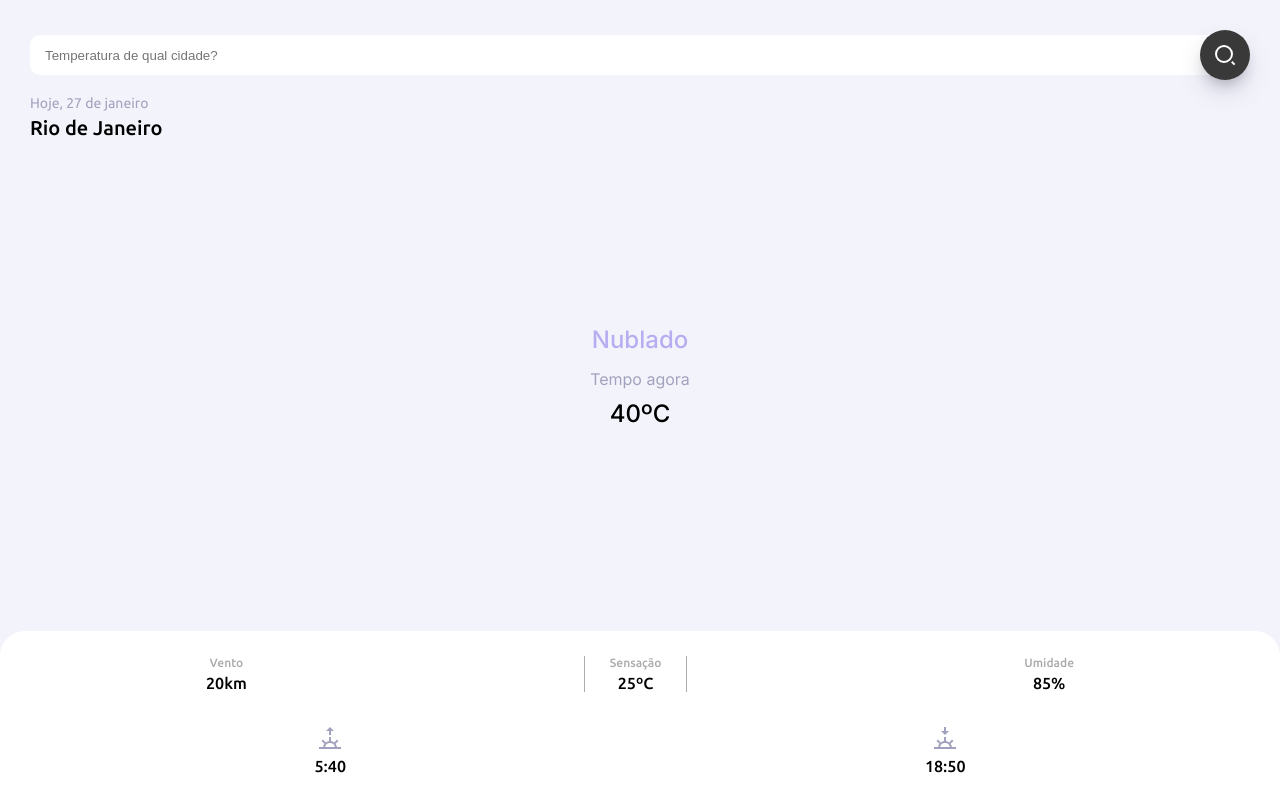
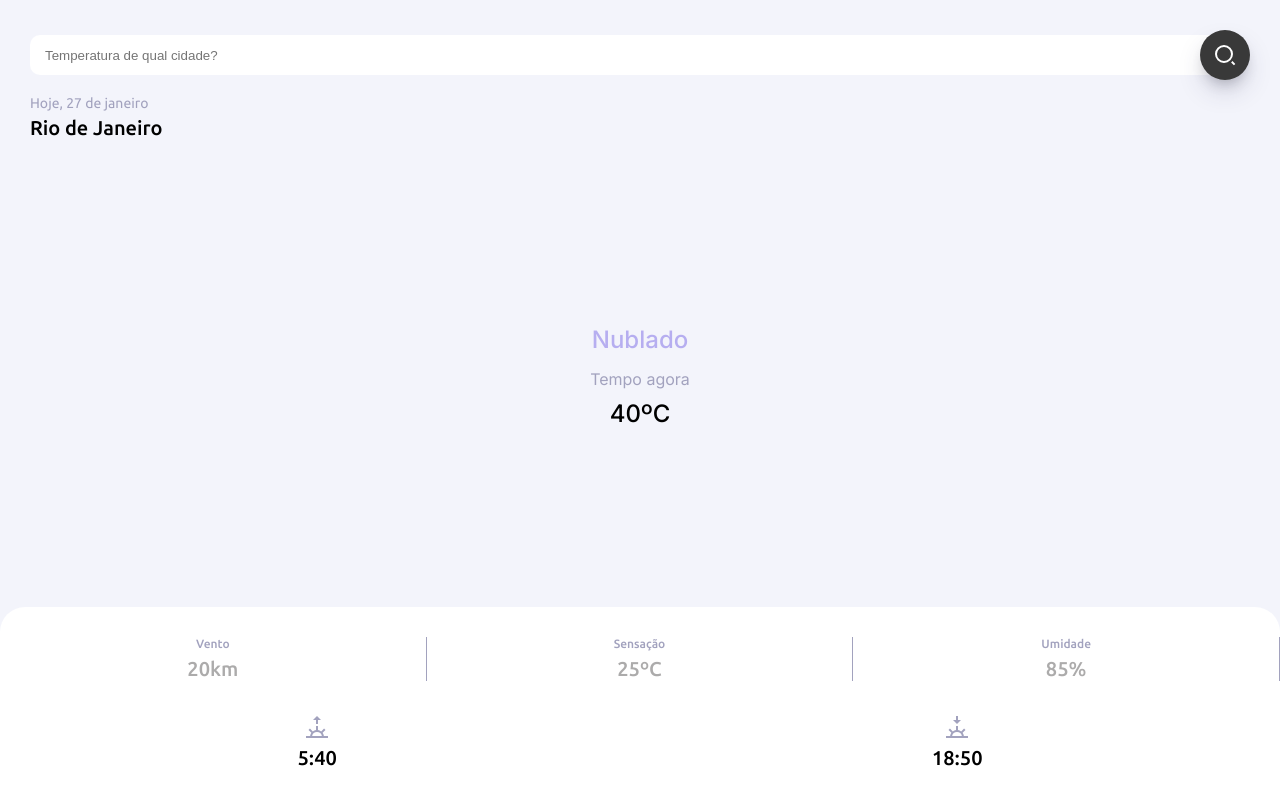
Before and after one commit to romulofrontend/app-snapclima, a plain HTML site: page index.html in a window 1280 px wide. Drawn offline with Linux system fonts and the light colour scheme.

Commit message:
css temperature details ajustes prof

```diff
--- a/css/style.css
+++ b/css/style.css
@@ -115,7 +115,7 @@ body{
   position: absolute;
   bottom: 0;
   width: 100%;
-  padding: 25px;
+  padding: 30px 0;
   border-radius: 25px 25px 0 0;
   background: #fff;
   color: #000;
@@ -126,33 +126,37 @@ body{
 }
 
 
+
+/* TEMPERATURE-DETAILS */
+
 .temperature-details{
   display: flex;
   justify-content: space-around;
   margin-bottom: 35px;
-  text-align: center;
 }
 
 .temperature-details__item{
-  padding: 0 25px;
+  display: flex;
+  flex-direction: column;
+  align-items: center;
+  width: 100%;
   color: #acabab;
+  border-right: 1px solid #a2a2be;
 }
 
-.temperature-details__item:nth-child(2) {
-  border-left: 1px solid #acabab;
-  border-right: 1px solid #acabab;
+.temperature-details__item:last-child{
+  border: nome;
 }
 
 .temperature-details__label{
-  margin-bottom: 5px;
-  color: #acabab;
+  margin-bottom: 7px;
+  color: #a2a2be;
   font-size: 12px;
 }
 
 .temperature-details__value{
-  color: #000;
-  font-size: 18px
-  -webkit-font-smoothing: antialiased;
+  font-size: 20px;
+  font-weight: 500;
 }
 
 .sunset-sunrise{
@@ -164,3 +168,7 @@ body{
 .sunset-sunrise__icon{
   margin-bottom: 5px;
 }
+
+.sunset-sunrise__value{
+  font-size: 20px;
+}
```
